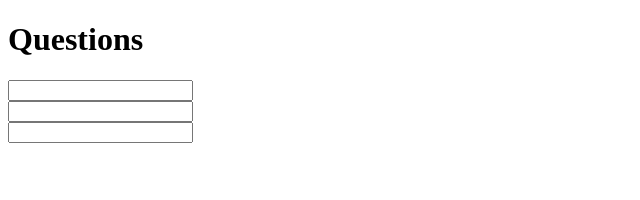
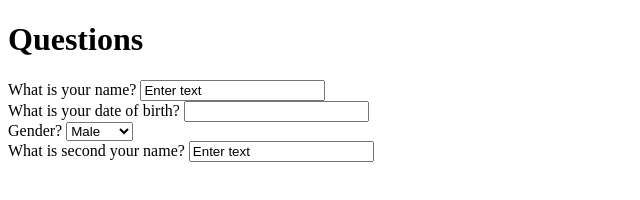
Before and after one commit to adrianpillinger/mobile-questions, a plain HTML site: page index.html in a window 1280 px wide. Shown: the whole page, without its empty margins (0-640 px from the left). Drawn offline with Linux system fonts and the light colour scheme.

```diff
--- a/forms/form1.json
+++ b/forms/form1.json
@@ -20,6 +20,14 @@
                         "question" : "Gender?",
                         "answerType" : "ENUM",
                         "values" : ["Male", "Female"]
+                    },
+
+                    {
+                        "id" : 4,
+                        "question" : "What is second your name?",
+                        "answerType" : "FREE_TEXT",
+                        "min" : 0,
+                        "max" : 255
                     }
                 ]
 }
--- a/index.html
+++ b/index.html
@@ -9,16 +9,32 @@
 		<script type="text/javascript" src="js/inspection.js"></script>
 	</head>
 	<body>
+
         <div id="templates">
-            <div id="freeText">
-                <input type="text" size="20" maxlength="20" />
+
+            <div id="FREE_TEXT">
+                <input type="text" size="20" maxlength="20" value="Enter text" />
             </div>
+
+            <div id="ENUM">
+                <select>
+                  <option value="male">Male</option>
+                  <option value="female">Female</option>
+                </select>
+            </div>
+
+            <div id="DATE">
+                <input type="text" class="datepicker" />
+            </div>
+
         </div>
+
+
+
 
 		<div id="formcontent">
             <div id="title"></div>
 			<div id="questions">
-
             </div>
 		</div>
 
--- a/js/inspection.js
+++ b/js/inspection.js
@@ -20,9 +20,6 @@
 					{
 						thisQuestion = questions[i];
 						MobileQuestions.createQuestion(thisQuestion);
-//                            $('#questions').append(function(index,html){
-//                                    return MobileQuestionsUtils.createQuestion(thisQuestion);
-//                                });
 					}
 				},
 				error: function(data) {
@@ -32,14 +29,7 @@
 		},
 
 		createQuestion : function(question) {
-            $('#freeText').clone().attr('id', 'question_'+question['id']).appendTo('#questions');
-//			var questionHtml = '<p/>' + question["question"];
-//			if (question["answerType"] === "ENUM")
-//			{
-//				answerId = "answer_"+i;
-//				questionHtml += "<input id='"+answerId+"'></div>";
-//			}
-//			return questionHtml;
+            $('#'+question.answerType).clone().attr('id', 'question_'+question['id']).appendTo('#questions').prepend(question.question);
 		}
 
  	}
@@ -53,4 +43,5 @@
 $(document).ready(function() {
     $('#templates').hide();
 	MobileQuestionsUtils.loadForm();
+    $('.datepicker').datepicker();
 });
```
